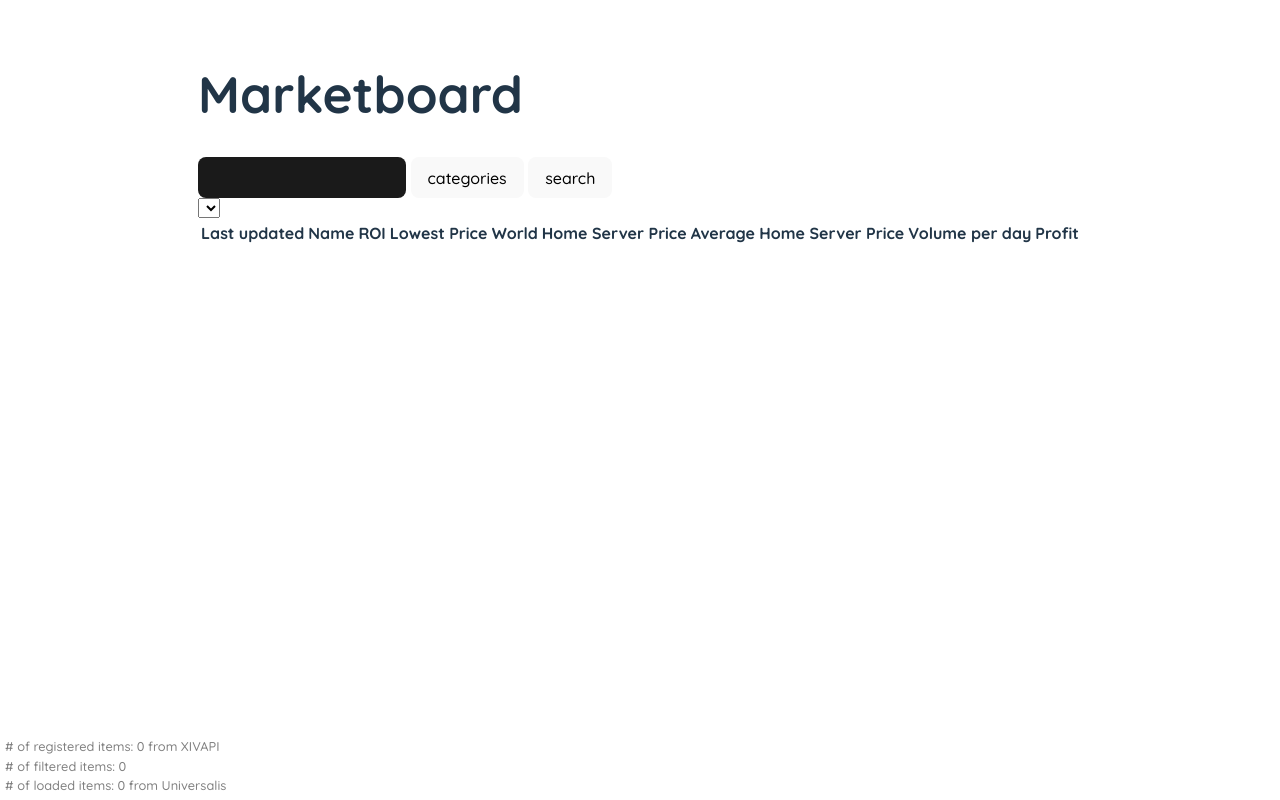
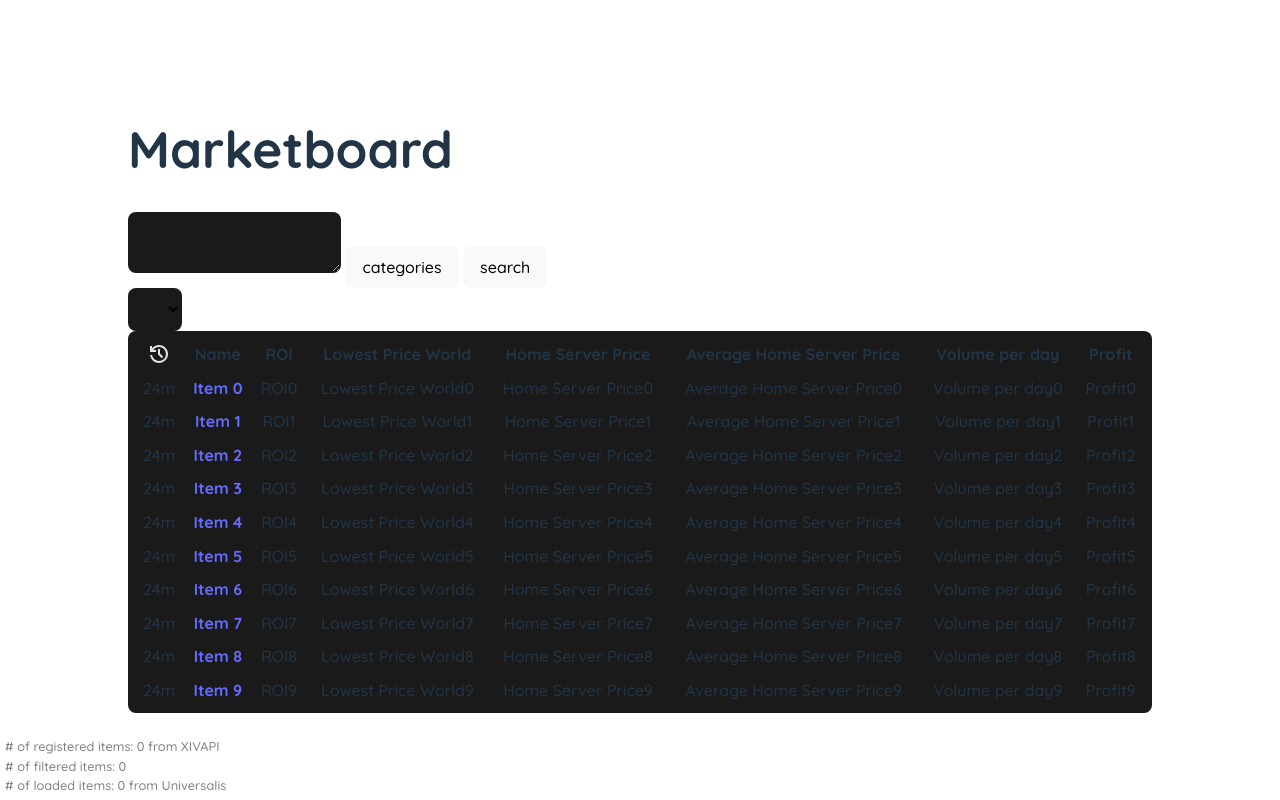
Before and after one commit to jaydoncheng/ffxiv-marketboard, a website built with Vite: page index.html in a window 1280 px wide. Built offline with nearby package versions, Linux system fonts and the light colour scheme.

Commit message:
table display

```diff
--- a/src/main.ts
+++ b/src/main.ts
@@ -8,6 +8,7 @@ import {
 } from './categories'
 import { loadDCs, loadWorlds, renderWorlds } from './worlds'
 import fetchItemData, { MarketItem } from './requests'
+import { initTable, renderTables, setTableData } from './table_display'
 
 const eId = (id: string) => document.getElementById(id)
 const universalis = 'https://universalis.app/api/v2/aggregated/'
@@ -55,6 +56,12 @@ const market_filters = {
             return comp(roi * 100, _nroi)
         }
     },
+    "name": (_name : string) => {
+        return (item: MarketItem) => {
+            const _item = fitems.find(i => { return i.key === item.itemId}) // dogshit ahh, also doesnt work LOL
+            return _item.Name.toLowerCase().includes(_name.toLowerCase())
+        }
+    }
 }
 
 function updateItems() {
@@ -113,6 +120,7 @@ function init() {
 
     eId('search_items')!.addEventListener('input', (e) => {
         const filters = []
+        const name_filter = []
         const value = eId('search_items')!.value
         value.split(' ').forEach(v => {
             if (v.includes(':')) {
@@ -120,8 +128,12 @@ function init() {
                 if (args[0] in market_filters) {
                     filters.push(market_filters[args[0]](args[1], true))
                 }
+            } else {
+                name_filter.push(v)
             }
         })
+        if (name_filter.length > 0) filters.push(market_filters['name'](name_filter.join(' ')));
+        console.log(filters)
 
         var ir = itemresults.filter(item => {
             return filters.every((filter) => filter(item))
@@ -146,28 +158,42 @@ function init() {
         const world = eId('world_list')!.value
         fetchItemData(fitems, Number(world) || 0)
     })
+
+    eId('item_table_container')?.appendChild(initTable())
+    setTableData(Array(20).fill(0).map((_, i) => {
+        return [
+            '24m',
+            '<a href="">Item ' + i + '</a>',
+            'ROI' + i,
+            'Lowest Price World' + i,
+            'Home Server Price' + i,
+            'Average Home Server Price' + i,
+            'Volume per day' + i,
+            'Profit' + i
+        ]
+    }))
+    renderTables()
 }
 
 
 document.querySelector<HTMLDivElement>('#app')!.innerHTML = `
 <div>
     <h1>Marketboard</h1>
-    <input type="text" id="search_items"></input>
+    <textarea type="text" id="search_items"></textarea>
     <a id="view_categories">
         <button>categories</button>
     </a>
     <a id="search">
         <button>search</button>
     </a>
+    <select id="world_list"></select>
     <dialog id="category_dialog">
         <a id="close_categories" style="left: 0">
             <button>close</button>
         </a>
         <div id="category_list"></div>
     </dialog>
-      <select id="world_list"></select>
-    <table id="item_table">
-    </table>
+    <div id="item_table_container"></div>
     <div style="position: absolute; left: 0; bottom: 0; font-size: 0.8em; color: gray;">
         <p style="padding: 0.4em; margin: 0">
               # of registered items: <span id="n_items">0</span> from XIVAPI<br>
@@ -175,20 +201,6 @@ document.querySelector<HTMLDivElement>('#app')!.innerHTML = `
               # of loaded items: <span id="n_mitems">0</span> from Universalis<br>
         </p>
     </div>
-    <table id="item_table">
-          <thead>
-          <tr>
-                <th>Last updated</th>
-                <th>Name</th>
-                <th>ROI</th>
-                <th>Lowest Price World</th>
-                <th>Home Server Price</th>
-                <th>Average Home Server Price</th>
-                <th>Volume per day</th>
-                <th>Profit</th>
-          </tr>
-          </thead>
-    </table>
 </div>
 `
 
--- a/src/requests.ts
+++ b/src/requests.ts
@@ -63,19 +63,19 @@ type DailySaleVelocity = {
 
 export type MarketItem = {
     "itemId": number,
-    "nq": {
+    "nq"?: {
         "minListing": MinListing,
         "recentPurchase": RecentPurchase,
         "averageSalePrice": AverageSalePrice,
         "dailySaleVelocity": DailySaleVelocity
     },
-    "hq": {
+    "hq"?: {
         "minListing": MinListing,
         "recentPurchase": RecentPurchase,
         "averageSalePrice": AverageSalePrice,
         "dailySaleVelocity": DailySaleVelocity
     },
-    "worldUploadTimes": {
+    "worldUploadTimes"?: {
         "worldId": number,
         "timestamp": number
     }[]
--- a/src/style.css
+++ b/src/style.css
@@ -44,13 +44,16 @@ h1 {
 }
 
 #app {
-    max-width: 1280px;
-    margin: 0 auto;
+    width: 100%;
     padding: 2rem;
+    display: flex;
+    justify-content: center;
+    align-items: center;
 }
 
 button,
-input {
+textarea,
+select {
     border-radius: 8px;
     border: 1px solid transparent;
     padding: 0.6em 1em;
@@ -63,14 +66,17 @@ input {
 }
 
 button:hover,
-input:hover {
+textarea:hover,
+select:hover {
     border-color: #646cff;
 }
 
 button:focus,
 button:focus-visible,
-input:focus,
-input:focus-visible {
+textarea:focus,
+textarea:focus-visible,
+select:focus,
+select:focus-visible {
     outline: 4px auto -webkit-focus-ring-color;
 }
 
@@ -124,7 +130,7 @@ input:focus-visible {
     grid-template-columns: repeat(auto-fill, minmax(200px, 1fr));
 }
 
-.region > .region-text {
+.region>.region-text {
     grid-area: 1 / 1 / 2 / -1;
     width: 100%;
     font-size: 1.2em;
@@ -159,8 +165,8 @@ input:focus-visible {
     user-select: none;
 }
 
-
-.category-text, .world-text {
+.category-text,
+.world-text {
     padding: 0.2em 0.6em;
     display: table-cell;
     vertical-align: middle;
@@ -200,13 +206,45 @@ input:focus-visible {
     cursor: pointer;
 }
 
-.category.super:has(>.category-text:hover) {
+.category.super:has(> .category-text:hover) {
     background-color: #ffa1;
 }
 
-.category[data-active="1"] {
+.category[data-active='1'] {
     color: #aaffff;
 }
-.category[data-active="0"] {
+
+.category[data-active='0'] {
     color: #fff;
 }
+
+#item_table {
+    background-color: #1a1a1a;
+    padding: 0.4em;
+    border-radius: 8px;
+
+    width: 80vw;
+    border-spacing: 0;
+}
+
+td, th {
+    padding: 0.3em 0.4em;
+    text-align: center;
+}
+
+tr {
+    transition: all 80ms;
+}
+
+tr:hover {
+    backdrop-filter: brightness(1.3);
+}
+
+th {
+    cursor: pointer;
+}
+
+th>img {
+    margin: auto;
+    display: block;
+}
--- a/src/table_display.ts
+++ b/src/table_display.ts
@@ -1,25 +1,72 @@
-
+var tbody: HTMLTableSectionElement;
 const max_rows = 10
+const row_els = []
 export function initTable() {
     const parser = new DOMParser()
     const table = parser.parseFromString(`
-        <table id="item_table">
+    <table id="item_table" data-slice-start="0">
         <thead>
             <tr>
-                    <th>Item</th>
-                    <th>Price</th>
-                    <th>Quantity</th>
-                    <th>World</th>
+                <th><img src="history.svg" alt="Last updated"></th>
+                <th>Name</th>
+                <th>ROI</th>
+                <th>Lowest Price World</th>
+                <th>Home Server Price</th>
+                <th>Average Home Server Price</th>
+                <th>Volume per day</th>
+                <th>Profit</th>
             </tr>
         </thead>
-            <tbody id="item_table_body">
+        <tbody>
         </tbody>
     </table>
 `, 'text/html').body.firstChild as HTMLTableElement
-    const tbody = table.querySelector('tbody') as HTMLTableSectionElement
+    tbody = table.querySelector('tbody') as HTMLTableSectionElement
 
+    for (let i = 0; i < max_rows; i++) {
+        const row = document.createElement('tr')
+        for (let j = 0; j < 8; j++) {
+            const cell = document.createElement('td')
+            cell.innerHTML = ''
+            row.appendChild(cell)
+        }
+        tbody.appendChild(row)
+        row_els.push(row)
+    }
 
+    table.addEventListener('wheel', e => {
+        var slice_start = Number(table.getAttribute('data-slice-start'))
+        slice_start = e.deltaY > 0 ? slice_start + 1 : slice_start - 1
+        if (slice_start < 0 || slice_start > data.length - max_rows) {
+            return
+        }
 
+        table.setAttribute('data-slice-start', slice_start.toString())
 
+        renderTables({ start: slice_start, end: slice_start + max_rows })
+    })
 
+    table.querySelectorAll('th').forEach((th, i) => {
+        th.addEventListener('click', e => {
+            // TODO: add sorting logic
+            renderTables()
+        })
+    })
+
+    return table
 }
+
+// array of string arrays
+// TODO: type ts
+var data : string[][]
+export function setTableData(_data) {
+    data = _data
+}
+
+export function renderTables(slice: { start: number, end: number } = { start: 0, end: max_rows }) {
+    data.slice(slice.start, slice.end).forEach((item, i) => {
+        for (let j = 0; j < item.length; j++) {
+            row_els[i].children[j].innerHTML = item[j]
+        }
+    })
+}
```
Also changed, not shown: public/history.svg (added). Lines whose indentation alone changed are shown as unchanged.
